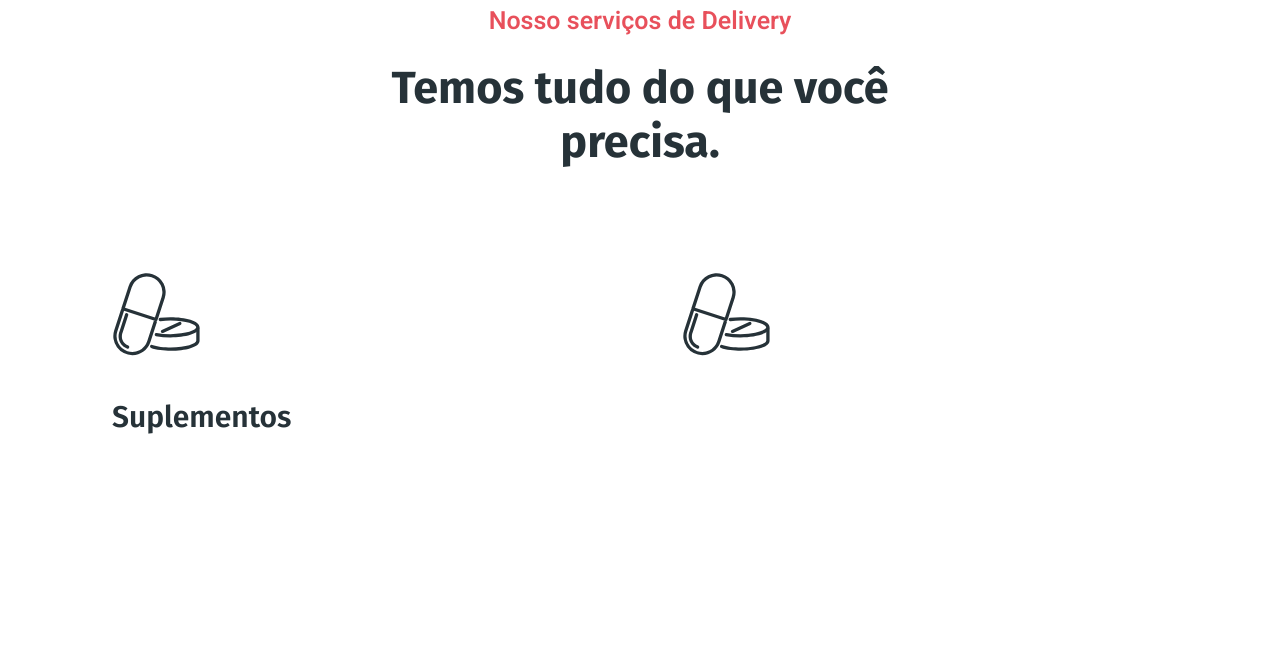
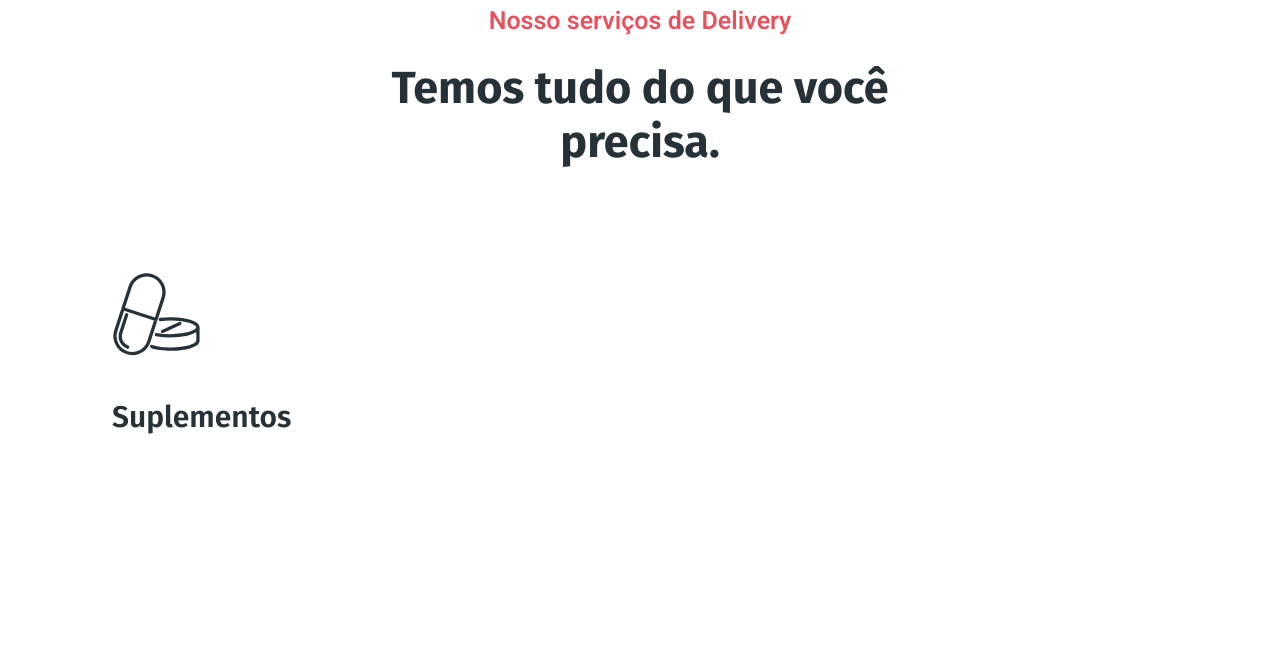
Before and after one commit to ryannlopes/sup-delivery, a plain HTML site: page index.html in a window 1280 px wide. Shown: the part 769-1417 px from the top of the page. Drawn offline with Linux system fonts and the light colour scheme.

Commit message:
Update index.html

```diff
--- a/index.html
+++ b/index.html
@@ -150,12 +150,6 @@
 						</div>
 					</div>
 				</div>
-				<div class="col-lg-6 col-md-6">
-					<div class="single-service wow fadeInUp" data-wow-delay=".2s">
-						<div class="icon">
-							<img src="assets/img/service/service-icon-4.svg" alt="">
-						</div>
-						<div class="content">
 
 						</div>
 					</div>
```
